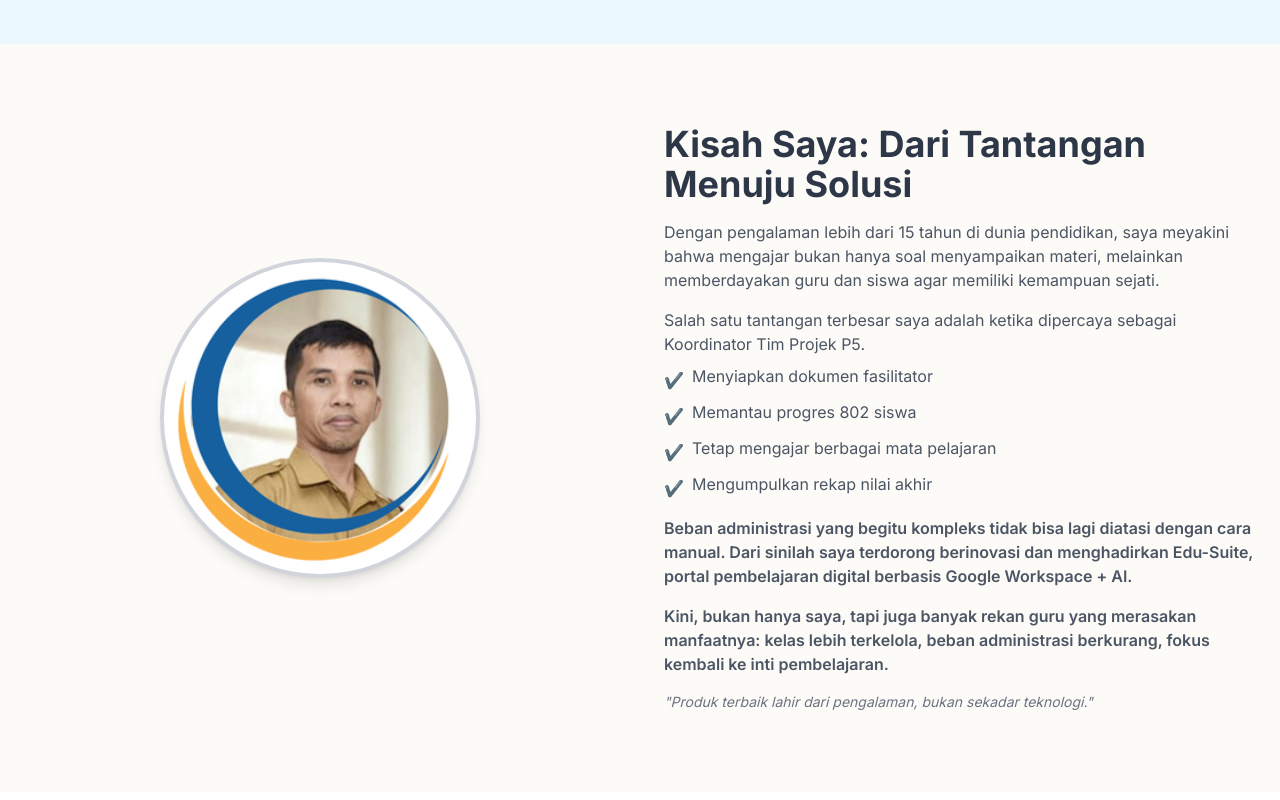
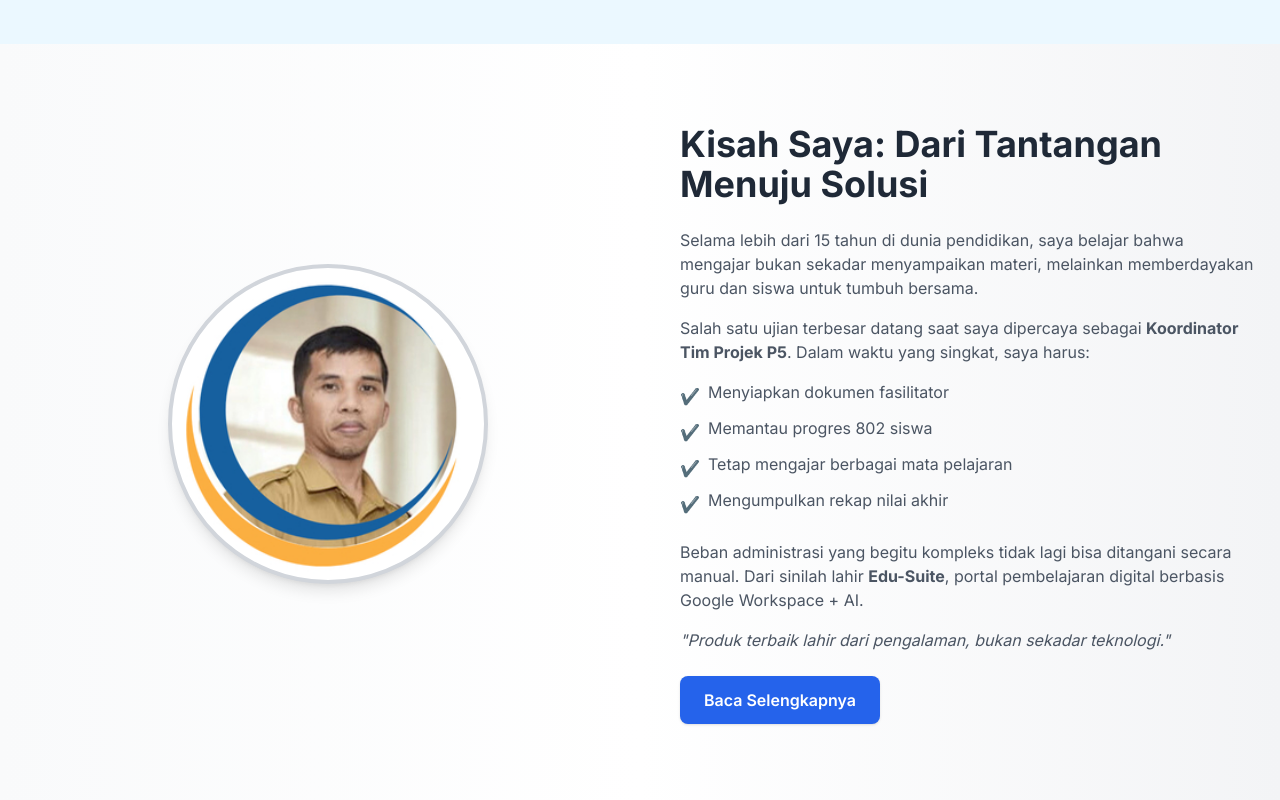
Before and after one commit to edunspire-dev/edu-suite-landing, a plain HTML site: page index.html in a window 1280 px wide. Shown: the part 660-1460 px from the top of the page. Drawn offline with nearby package versions, Linux system fonts and the light colour scheme.

Commit message:
Update index.html

```diff
--- a/index.html
+++ b/index.html
@@ -57,43 +57,53 @@
 </section>
 
 <!-- 2. Kisah Inspiratif -->
-<section id="story" class="py-20">
+<section id="story" class="py-20 bg-gradient-to-r from-gray-50 via-white to-gray-100">
   <div class="container mx-auto px-6">
     <div class="flex flex-col md:flex-row items-center gap-12">
 
       <!-- Foto Basri -->
       <div class="md:w-1/2 flex justify-center">
-<img src="https://raw.githubusercontent.com/edunspire-dev/edu-suite-landing/main/Basri.jpg"
-     alt="Foto Basri, S.Pd., M.A.P. - Pencipta Edu-Suite i3"
-     class="rounded-full w-40 h-40 sm:w-56 sm:h-56 md:w-72 md:h-72 lg:w-80 lg:h-80 object-contain
-            border-4 border-gray-300 shadow-lg bg-white p-1 mx-auto
-            transition-transform duration-300 ease-in-out hover:scale-105">
+        <img src="https://raw.githubusercontent.com/edunspire-dev/edu-suite-landing/main/Basri.jpg"
+             alt="Foto Basri, S.Pd., M.A.P. - Pencipta Edu-Suite i3"
+             class="rounded-full w-40 h-40 sm:w-56 sm:h-56 md:w-72 md:h-72 lg:w-80 lg:h-80 object-contain
+                    border-4 border-gray-300 shadow-lg bg-white p-1 mx-auto
+                    transition-transform duration-300 ease-in-out hover:scale-105">
       </div>
-      <!-- Teks cerita -->
-      <div class="md:w-1/2">
-        <h2 class="text-3xl md:text-4xl font-bold mb-4">Kisah Saya: Dari Tantangan Menuju Solusi</h2>
+      <!-- Kisah Inspiratif -->
+      <div class="md:w-1/2 max-w-xl">
+        <h2 class="text-3xl md:text-4xl font-bold mb-6 text-gray-800">
+          Kisah Saya: Dari Tantangan Menuju Solusi
+        </h2>
         <p class="text-gray-600 mb-4">
-          Dengan pengalaman lebih dari 15 tahun di dunia pendidikan, saya meyakini bahwa mengajar bukan hanya soal menyampaikan materi,
-          melainkan memberdayakan guru dan siswa agar memiliki kemampuan sejati.
+          Selama lebih dari 15 tahun di dunia pendidikan, saya belajar bahwa mengajar bukan sekadar
+          menyampaikan materi, melainkan memberdayakan guru dan siswa untuk tumbuh bersama.
         </p>
-        <p class="text-gray-600 mb-2">
-          Salah satu tantangan terbesar saya adalah ketika dipercaya sebagai Koordinator Tim Projek P5.
+        <p class="text-gray-600 mb-4">
+          Salah satu ujian terbesar datang saat saya dipercaya sebagai <strong>Koordinator Tim Projek P5</strong>.
+          Dalam waktu yang singkat, saya harus:
         </p>
-        <ul class="text-gray-600 space-y-2 mb-4">
+
+        <ul class="text-gray-600 space-y-2 mb-6">
           <li class="flex items-start"><span class="text-green-500 mr-2 mt-1">✔️</span>Menyiapkan dokumen fasilitator</li>
           <li class="flex items-start"><span class="text-green-500 mr-2 mt-1">✔️</span>Memantau progres 802 siswa</li>
           <li class="flex items-start"><span class="text-green-500 mr-2 mt-1">✔️</span>Tetap mengajar berbagai mata pelajaran</li>
           <li class="flex items-start"><span class="text-green-500 mr-2 mt-1">✔️</span>Mengumpulkan rekap nilai akhir</li>
         </ul>
-        <p class="text-gray-600 font-semibold">
-          Beban administrasi yang begitu kompleks tidak bisa lagi diatasi dengan cara manual. Dari sinilah saya terdorong berinovasi dan
-          menghadirkan Edu-Suite, portal pembelajaran digital berbasis Google Workspace + AI.
+
+        <p class="text-gray-600 mb-4">
+          Beban administrasi yang begitu kompleks tidak lagi bisa ditangani secara manual. Dari sinilah lahir
+          <strong>Edu-Suite</strong>, portal pembelajaran digital berbasis Google Workspace + AI.
         </p>
-        <p class="text-gray-600 font-semibold mt-4">
-          Kini, bukan hanya saya, tapi juga banyak rekan guru yang merasakan manfaatnya: kelas lebih terkelola, beban administrasi berkurang,
-          fokus kembali ke inti pembelajaran.
+
+        <p class="text-gray-600 italic mb-6">
+          "Produk terbaik lahir dari pengalaman, bukan sekadar teknologi."
         </p>
-        <p class="mt-4 text-sm italic text-gray-500">"Produk terbaik lahir dari pengalaman, bukan sekadar teknologi."</p>
+
+        <!-- Tombol CTA -->
+        <a href="#about"
+           class="inline-block px-6 py-3 bg-blue-600 text-white font-semibold rounded-lg shadow hover:bg-blue-700 transition-colors">
+          Baca Selengkapnya
+        </a>
       </div>
 
     </div>
```
